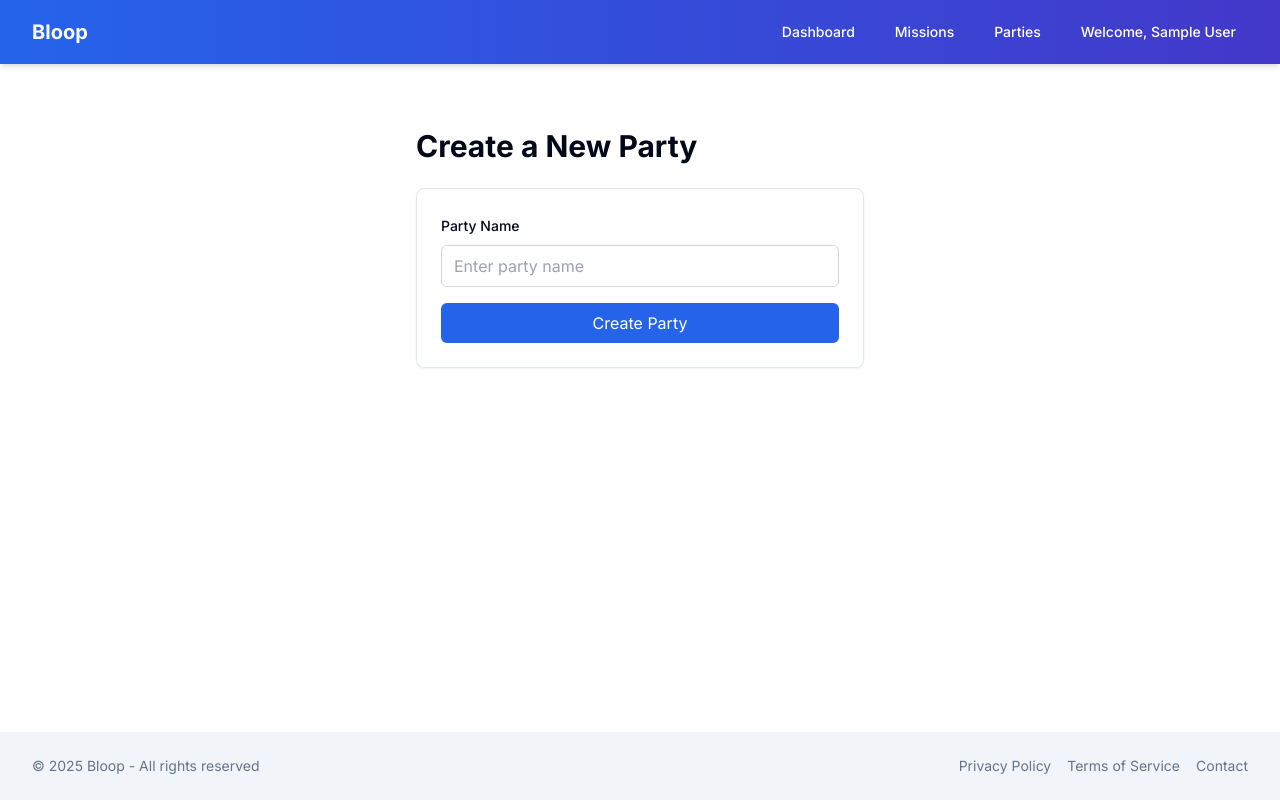
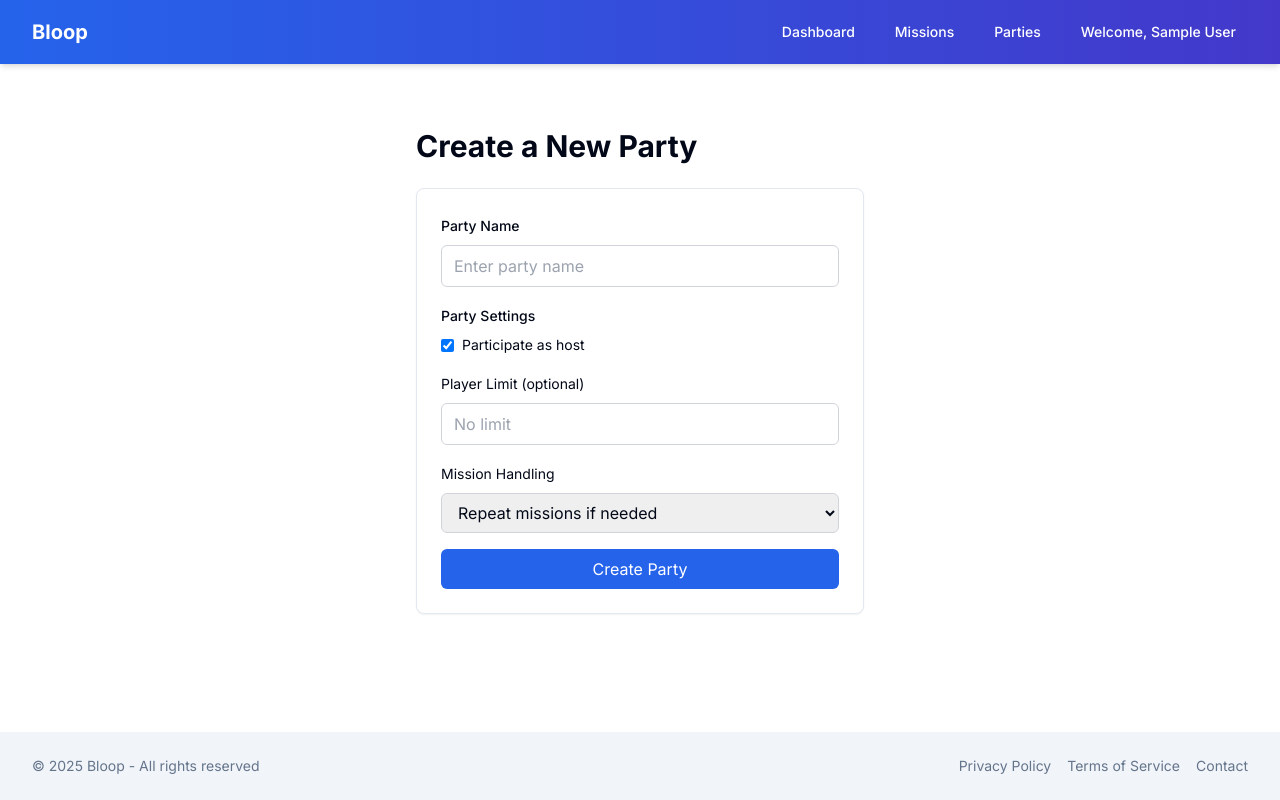
Before and after one commit to P541M/bloop, a Next.js app: page /parties/create in a window 1280 px wide. Built offline with nearby package versions, Linux system fonts and the light colour scheme; no server answers; sample sign-in values are in the browser's storage.

Commit message:
added settings for parties

```diff
--- a/src/app/api/parties/[id]/route.ts
+++ b/src/app/api/parties/[id]/route.ts
@@ -10,26 +10,74 @@ export async function POST(
   if (!session) return new Response("Unauthorized", { status: 401 });
 
   const { party_code } = await req.json();
-  const { data: party } = await supabase
+
+  // Get party details including settings
+  const { data: party, error: partyError } = await supabase
     .from("parties")
     .select("*")
     .eq("id", params.id)
     .eq("party_code", party_code)
     .single();
 
-  if (!party) return new Response("Invalid party code", { status: 404 });
+  if (partyError || !party) {
+    return new Response("Invalid party code", { status: 404 });
+  }
 
-  const { data: missions } = await supabase
+  // Check if party has reached player limit
+  if (party.player_limit) {
+    const { count } = await supabase
+      .from("assignments")
+      .select("*", { count: "exact", head: true })
+      .eq("party_id", params.id);
+
+    if (count && count >= party.player_limit) {
+      return new Response("Party has reached maximum player limit", { status: 400 });
+    }
+  }
+
+  // Get available missions based on party settings
+  let missionQuery = supabase
     .from("missions")
-    .select("id")
+    .select("id, description")
     .eq("host_id", party.host_id);
 
-  const missionId = missions?.[Math.floor(Math.random() * missions.length)]?.id;
-  await supabase.from("assignments").insert({
-    party_id: params.id,
-    user_id: session.user.id,
-    mission_id: missionId,
-  });
+  if (!party.host_participates) {
+    // If host doesn't participate, exclude their missions
+    missionQuery = missionQuery.neq("host_id", party.host_id);
+  }
+
+  const { data: missions, error: missionsError } = await missionQuery;
+
+  if (missionsError || !missions || missions.length === 0) {
+    return new Response("No missions available", { status: 400 });
+  }
+
+  // Select a mission based on party settings
+  let selectedMission;
+  if (party.mission_handling === 'repeat') {
+    // Randomly select from available missions
+    selectedMission = missions[Math.floor(Math.random() * missions.length)];
+  } else if (party.mission_handling === 'generate') {
+    // TODO: Implement mission generation logic
+    // For now, just use a random mission
+    selectedMission = missions[Math.floor(Math.random() * missions.length)];
+  } else {
+    // Custom missions - use the first available mission
+    selectedMission = missions[0];
+  }
+
+  // Create assignment
+  const { error: assignmentError } = await supabase
+    .from("assignments")
+    .insert({
+      party_id: params.id,
+      user_id: session.user.id,
+      mission_id: selectedMission.id,
+    });
+
+  if (assignmentError) {
+    return new Response("Failed to create assignment", { status: 500 });
+  }
 
   return new Response("Joined party", { status: 200 });
 }
--- a/src/app/api/parties/route.ts
+++ b/src/app/api/parties/route.ts
@@ -18,7 +18,14 @@ export async function POST(req: Request) {
     const session = await getServerSession(authOptions) as Session;
     if (!session) return Response.json({ error: "Unauthorized" }, { status: 401 });
 
-    const { name, missions = [] } = await req.json();
+    const {
+      name,
+      missions = [],
+      hostParticipates = true,
+      playerLimit = null,
+      missionHandling = 'repeat'
+    } = await req.json();
+
     if (!name) {
       return Response.json({ error: "Party name is required" }, { status: 400 });
     }
--- a/src/app/parties/[id]/page.tsx
+++ b/src/app/parties/[id]/page.tsx
@@ -87,16 +87,36 @@ export default function PartyPage() {
         </div>
 
         <div className="card p-6">
-          <h2 className="text-xl font-semibold mb-4">Party Details</h2>
-          <div className="space-y-2">
-            <p>
+          <h2 className="text-xl font-semibold mb-4">Party Settings</h2>
+          <div className="space-y-4">
+            <div>
+              <span className="font-medium">Host Participation:</span>{" "}
+              <span className="capitalize">
+                {party.host_participates ? "Yes" : "No"}
+              </span>
+            </div>
+            <div>
+              <span className="font-medium">Player Limit:</span>{" "}
+              <span>
+                {party.player_limit ? `${party.player_limit} players` : "No limit"}
+              </span>
+            </div>
+            <div>
+              <span className="font-medium">Mission Handling:</span>{" "}
+              <span className="capitalize">
+                {party.mission_handling === 'repeat' && "Repeat missions if needed"}
+                {party.mission_handling === 'generate' && "Generate new missions"}
+                {party.mission_handling === 'custom' && "Allow custom missions"}
+              </span>
+            </div>
+            <div>
               <span className="font-medium">Status:</span>{" "}
               <span className="capitalize">{party.status}</span>
-            </p>
-            <p>
+            </div>
+            <div>
               <span className="font-medium">Created:</span>{" "}
               {new Date(party.created_at).toLocaleDateString()}
-            </p>
+            </div>
           </div>
         </div>
       </div>
--- a/src/app/parties/create/page.tsx
+++ b/src/app/parties/create/page.tsx
@@ -9,6 +9,9 @@ export default function CreatePartyPage() {
   const [loading, setLoading] = useState(false);
   const [error, setError] = useState<string | null>(null);
   const [session, setSession] = useState<any>(null);
+  const [hostParticipates, setHostParticipates] = useState(true);
+  const [playerLimit, setPlayerLimit] = useState<number | null>(null);
+  const [missionHandling, setMissionHandling] = useState<'repeat' | 'generate' | 'custom'>('repeat');
 
   useEffect(() => {
     const checkSession = async () => {
@@ -57,7 +60,10 @@ export default function CreatePartyPage() {
         },
         body: JSON.stringify({
           name: name.trim(),
-          missions: [], // You can add default missions or make this configurable
+          missions: [],
+          hostParticipates,
+          playerLimit,
+          missionHandling,
         }),
       });
 
@@ -120,6 +126,57 @@ export default function CreatePartyPage() {
               />
             </div>
 
+            <div className="space-y-2">
+              <label className="text-sm font-medium leading-none">
+                Party Settings
+              </label>
+              <div className="space-y-4">
+                <div className="flex items-center space-x-2">
+                  <input
+                    type="checkbox"
+                    id="hostParticipates"
+                    checked={hostParticipates}
+                    onChange={(e) => setHostParticipates(e.target.checked)}
+                    className="rounded border-gray-300 text-blue-600 focus:ring-blue-500"
+                  />
+                  <label htmlFor="hostParticipates" className="text-sm">
+                    Participate as host
+                  </label>
+                </div>
+
+                <div className="space-y-2">
+                  <label htmlFor="playerLimit" className="text-sm">
+                    Player Limit (optional)
+                  </label>
+                  <input
+                    id="playerLimit"
+                    type="number"
+                    min="1"
+                    value={playerLimit || ''}
+                    onChange={(e) => setPlayerLimit(e.target.value ? parseInt(e.target.value) : null)}
+                    className="w-full px-3 py-2 border border-gray-300 rounded-md focus:outline-none focus:ring-2 focus:ring-blue-500"
+                    placeholder="No limit"
+                  />
+                </div>
+
+                <div className="space-y-2">
+                  <label htmlFor="missionHandling" className="text-sm">
+                    Mission Handling
+                  </label>
+                  <select
+                    id="missionHandling"
+                    value={missionHandling}
+                    onChange={(e) => setMissionHandling(e.target.value as 'repeat' | 'generate' | 'custom')}
+                    className="w-full px-3 py-2 border border-gray-300 rounded-md focus:outline-none focus:ring-2 focus:ring-blue-500"
+                  >
+                    <option value="repeat">Repeat missions if needed</option>
+                    <option value="generate">Generate new missions</option>
+                    <option value="custom">Allow custom missions</option>
+                  </select>
+                </div>
+              </div>
+            </div>
+
             <button
               type="submit"
               disabled={loading}
```
